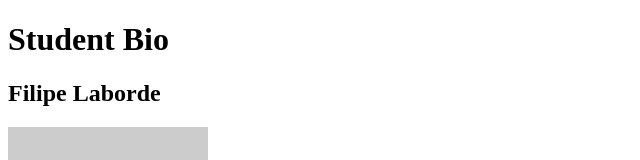
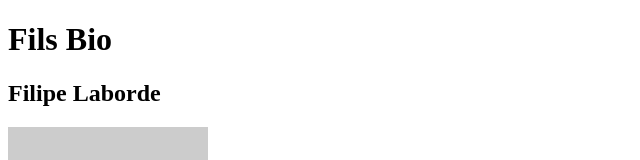
Before and after one commit to c0dehot/first_git, a plain HTML site: page index.html in a window 1280 px wide. Shown: the top 160 px of the page, without its empty margins (0-640 px from the left). Drawn offline with Linux system fonts and the light colour scheme; placeholder pictures from the web are drawn by us.

Commit message:
Updated my index file

```diff
--- a/index.html
+++ b/index.html
@@ -6,7 +6,7 @@
         <title>My Portfolio</title>
     </head>
     <body>
-        <h1>Student Bio</h1>
+        <h1>Fils Bio</h1>
 
         <h2>Filipe Laborde</h2>
 
```
